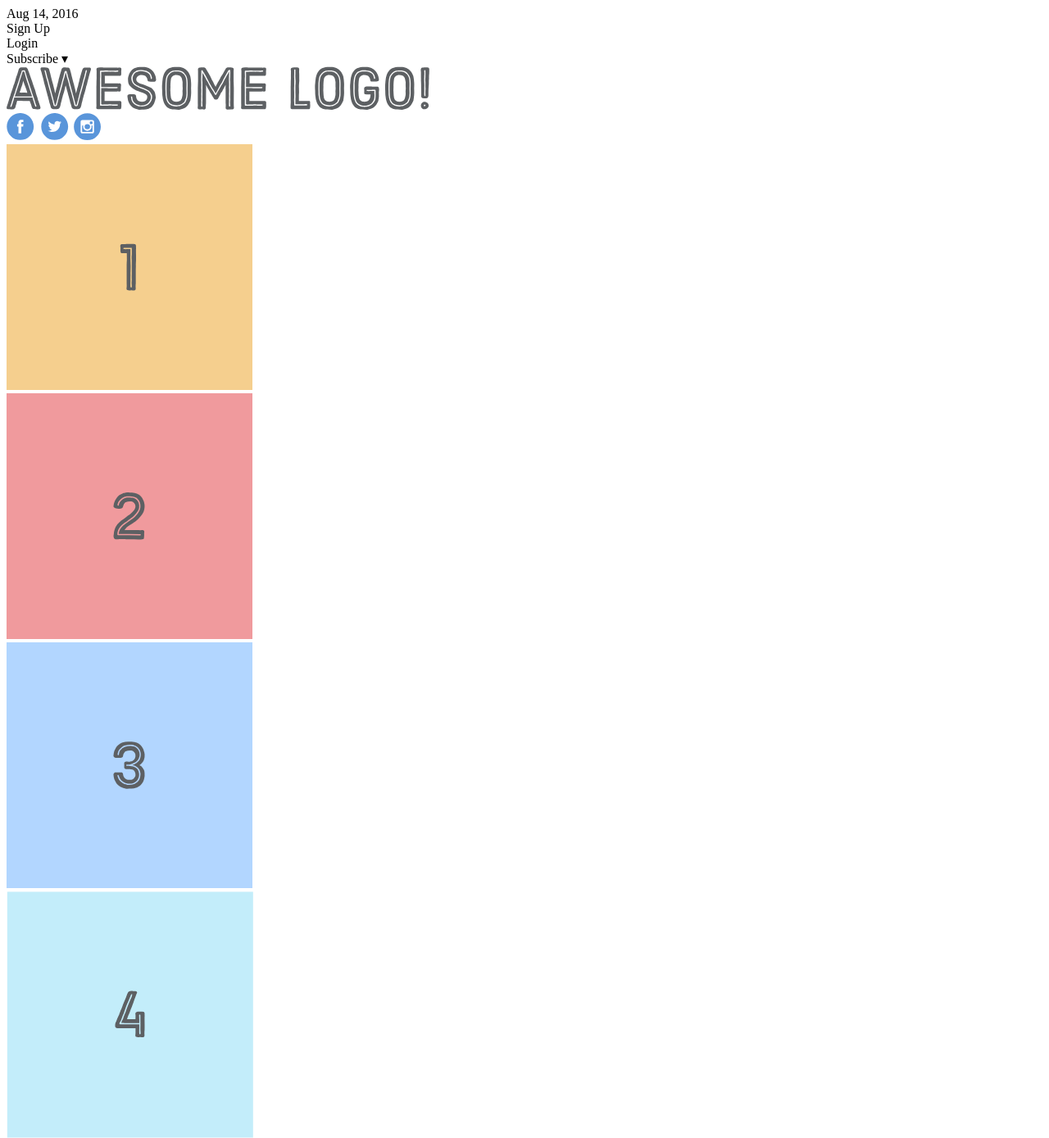
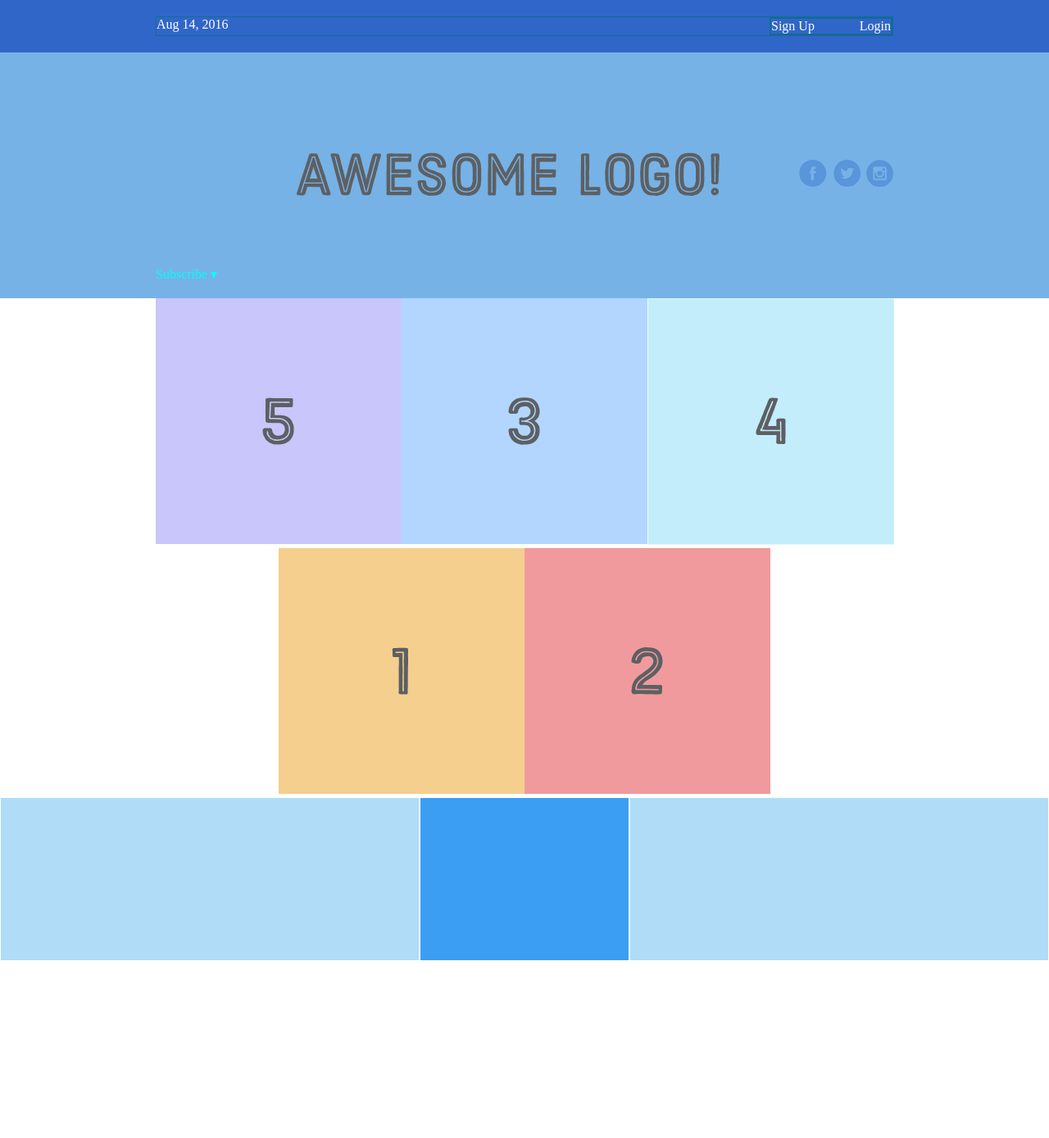
Before and after one commit to sohaabed/lab2, a plain HTML site: page index.html in a window 1280 px wide. Shown: the top 1389 px of the page at 82% size. After the commit the page ends 1173 px from the top, so only its background shows below. Drawn offline with Linux system fonts and the light colour scheme.

Commit message:
from branch style

```diff
--- /dev/null
+++ b/css/style.css
@@ -0,0 +1,81 @@
+*{
+    margin: 0;
+    padding: 0;
+    box-sizing: border-box;
+
+}
+.menu-container{
+    color: #fff;
+    background-color: #3166c9 ;
+    padding: 20px 0;
+    display: flex;
+    justify-content: center;
+}
+.menu{
+
+   border: 1px solid #116c95;
+    width: 900px;
+    display: flex;
+    justify-content:space-between;
+}
+.link{
+  border: 2px solid #116c95;
+     width: 150px;
+    display: flex;
+
+    justify-content: space-between;
+}
+.header-container{
+   color: aqua;
+    background-color: #76b2e6;
+    display: flex;
+    justify-content: center;
+}
+.header{
+    width: 900px;
+    height: 300px;
+    display: flex;
+    justify-content: space-between;
+    align-items: center;
+}
+.subscribe{
+   align-self: flex-end;
+    margin-bottom: 20px;
+
+}
+.photo-grid-container{
+    display: flex;
+    justify-content: center;
+}
+.photo-grid{
+      width: 1000px;
+    display:flex;
+
+    justify-content: center;
+    flex-wrap: wrap;
+
+}
+.footer{
+    display: flex;
+    justify-content: space-between;
+}
+.footer-item {
+    border: 1px solid #fff;
+    background-color: #b0dcf7;
+    height: 200px;
+    flex: 2;
+}
+.footer-two{
+    flex: 1;
+    background-color: #3c9ef2;
+}
+
+.first-item{
+    order: 1;
+}
+.sec-item{
+    order: 2;
+}
+.last-item{
+    order: -1;
+}
--- a/index.html
+++ b/index.html
@@ -4,7 +4,7 @@
 <head>
     <meta charset="UTF-8" />
     <title>Some Web Page</title>
-    <link rel="stylesheet" href="style.css" />
+    <link rel="stylesheet" href="css/style.css" />
 </head>
 
 <body>
```
Also changed, not shown: flex-box-master/index.html (deleted, +0 -62 lines), flex-box-master/images/awesome-logo.svg (deleted), flex-box-master/images/five.svg (deleted), flex-box-master/images/four.svg (deleted), flex-box-master/images/one.svg (deleted), flex-box-master/images/social-icons.svg (deleted), flex-box-master/images/three.svg (deleted), flex-box-master/images/two.svg (deleted).
